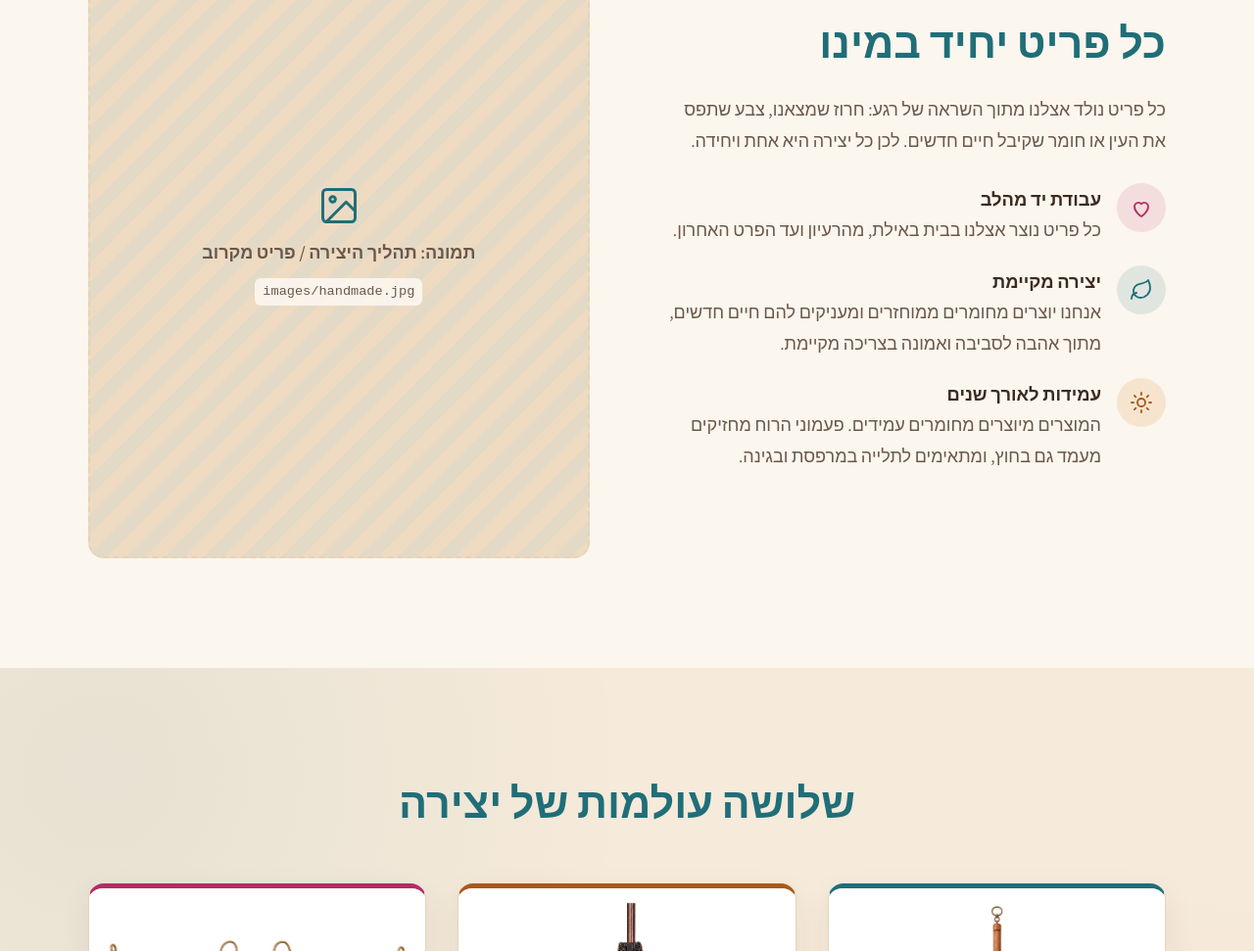
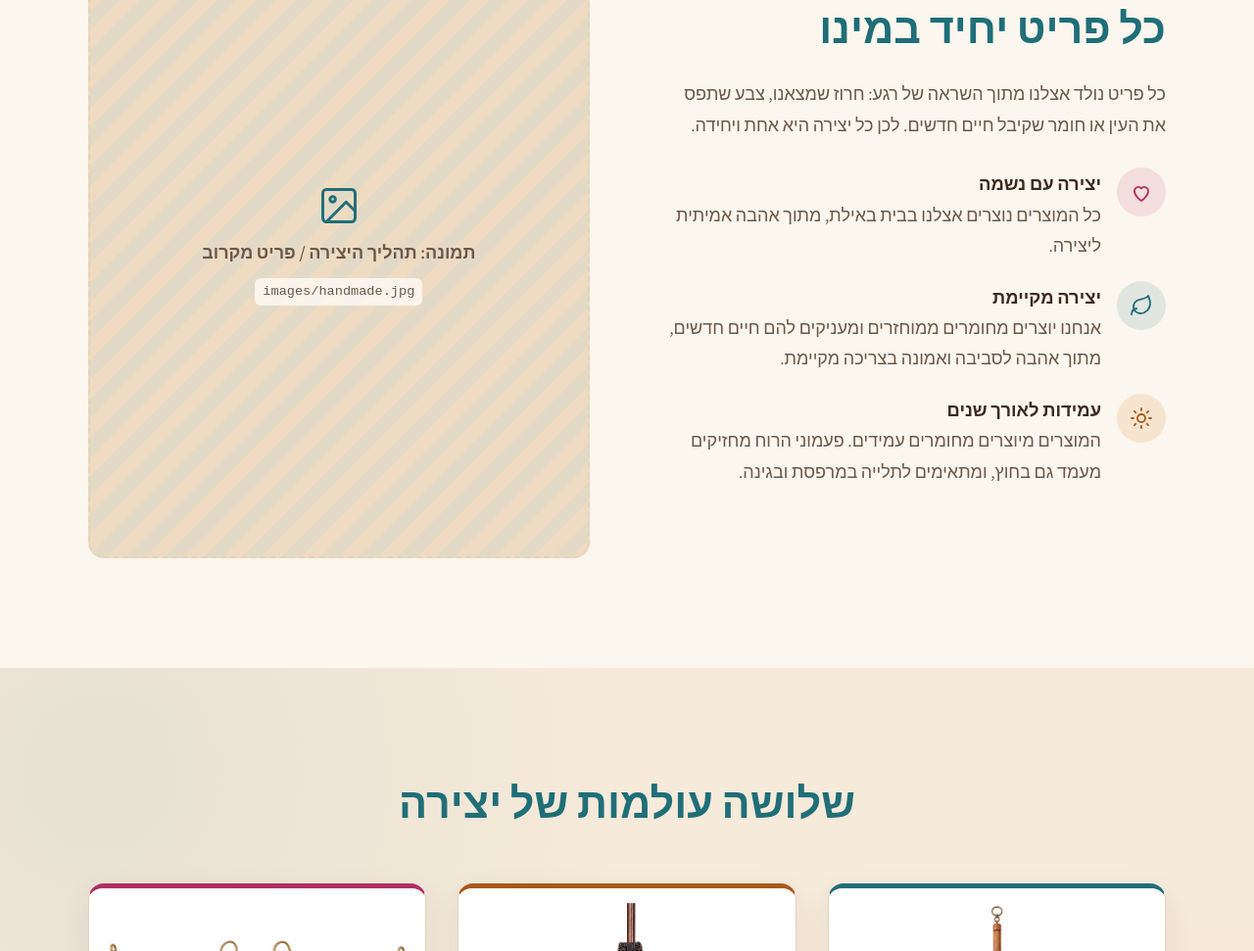
Before and after one commit to shiramutzafi-hue/paamonit-landing-page, a plain HTML site: page index.html in a window 1280 px wide. Shown: the part 2375-3346 px from the top of the page at 98% size. Drawn offline with Linux system fonts and the light colour scheme.

Commit message:
Update "unique" section: "יצירה עם נשמה"
Co-Authored-By: Claude Opus 5.5 <noreply@anthropic.com>

```diff
--- a/index.html
+++ b/index.html
@@ -140,7 +140,7 @@
           <ul class="features">
             <li>
               <span class="feature-icon"><svg class="icon"><use href="#i-hand"/></svg></span>
-              <div><strong>עבודת יד מהלב</strong><span>כל פריט נוצר אצלנו בבית באילת, מהרעיון ועד הפרט האחרון.</span></div>
+              <div><strong>יצירה עם נשמה</strong><span>כל המוצרים נוצרים אצלנו בבית באילת, מתוך אהבה אמיתית ליצירה.</span></div>
             </li>
             <li>
               <span class="feature-icon"><svg class="icon"><use href="#i-leaf"/></svg></span>
```
